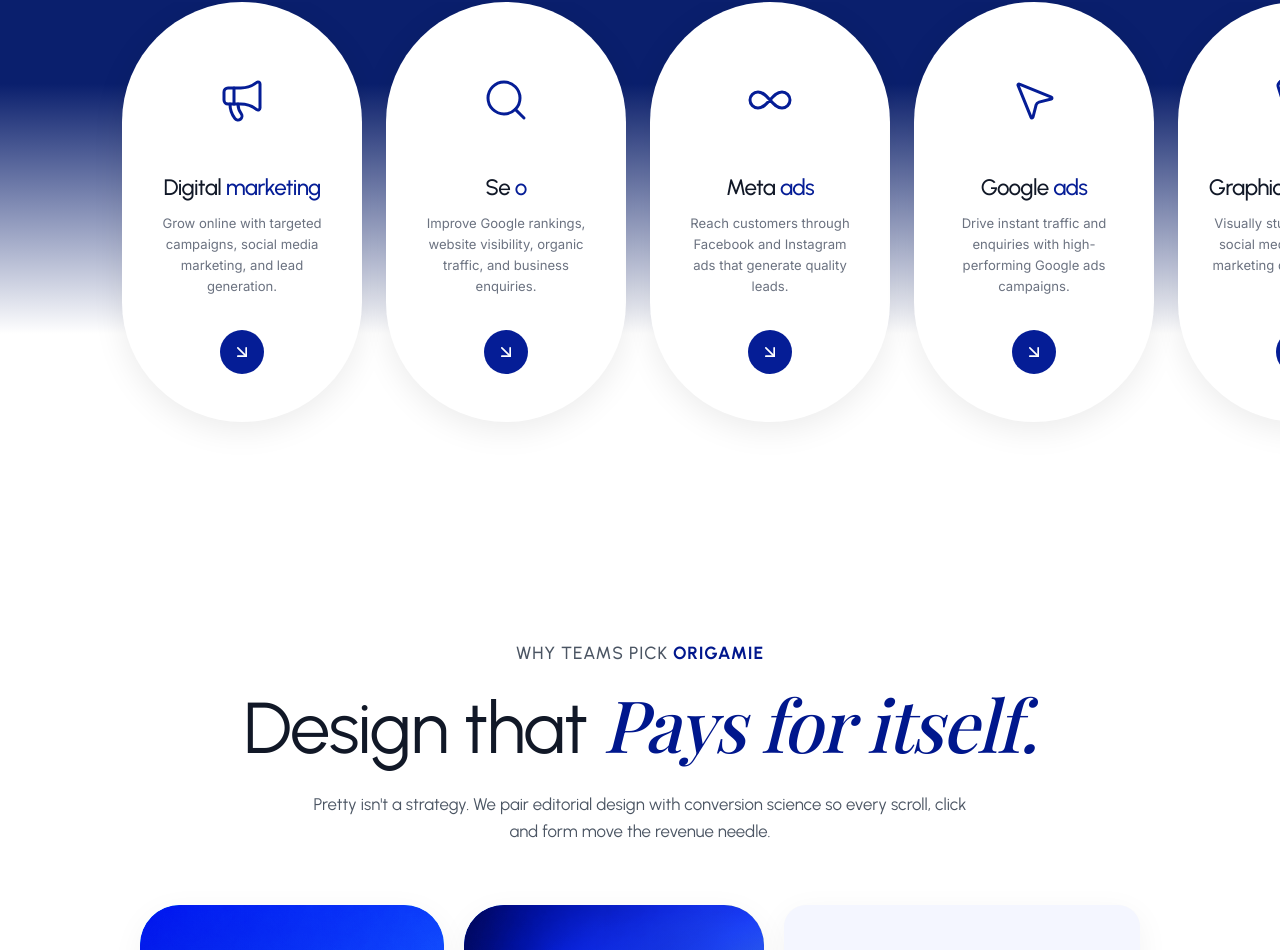
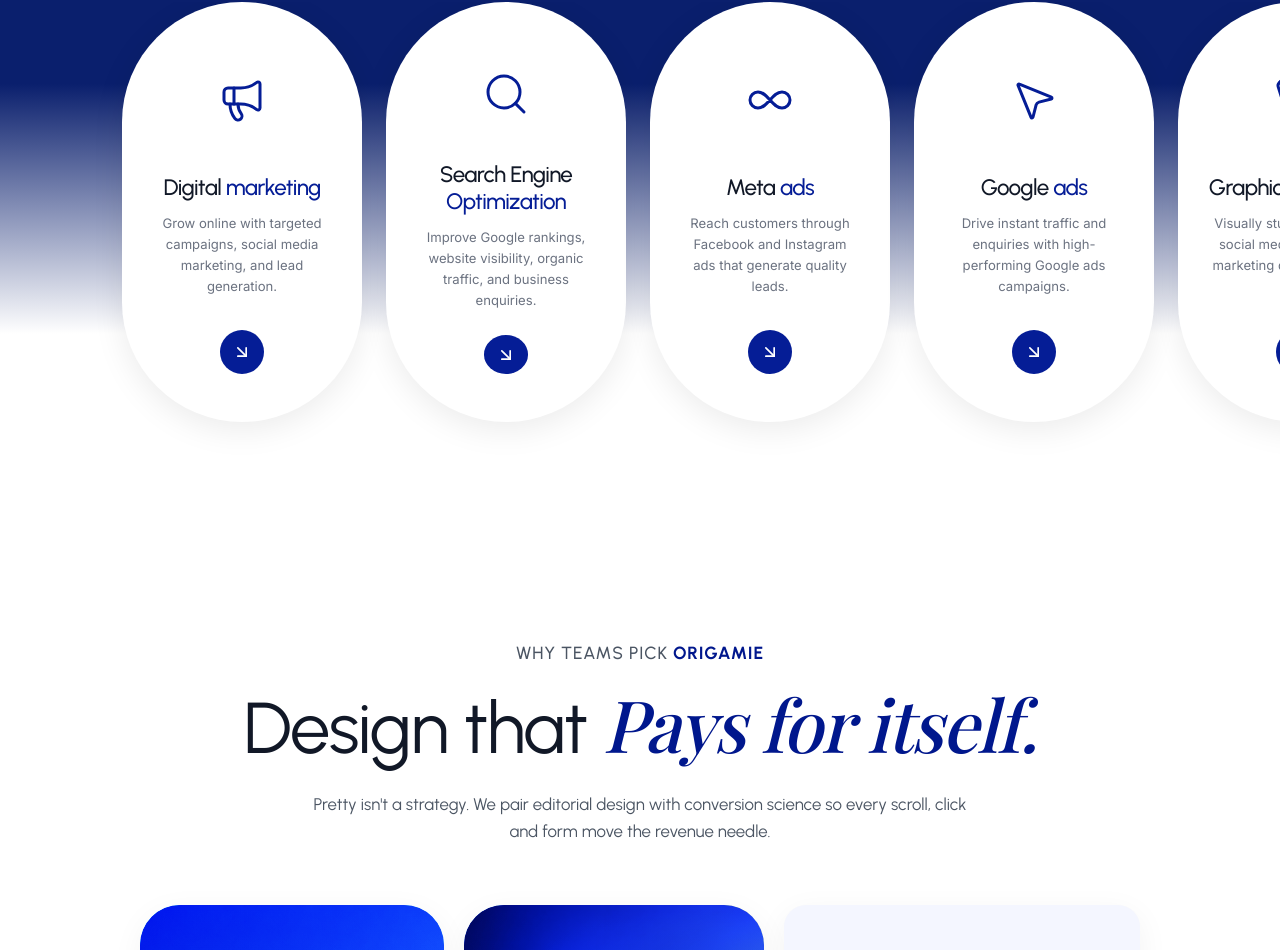
Before and after one commit to Arjun-venugopal/Origamie, a Next.js app: page / in a window 1280 px wide. Shown: the part 1331-2281 px from the top of the page. Built offline with nearby package versions, Linux system fonts and the light colour scheme; a web font is replaced by a local one.

Commit message:
create Pills component to showcase digital service offerings with animated grid layout

```diff
--- a/src/components/Pills.tsx
+++ b/src/components/Pills.tsx
@@ -15,8 +15,8 @@ const services = [
   },
   {
     id: 2,
-    titleBlack: 'Se',
-    titleBlue: 'o',
+    titleBlack: 'Search Engine',
+    titleBlue: 'Optimization',
     desc: 'Improve Google rankings, website visibility, organic traffic, and business enquiries.',
     icon: <Search size={48} strokeWidth={1.5} />
   },
```
